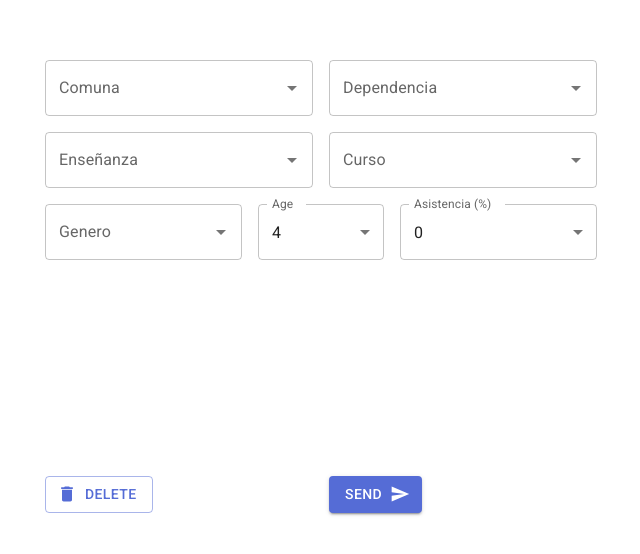
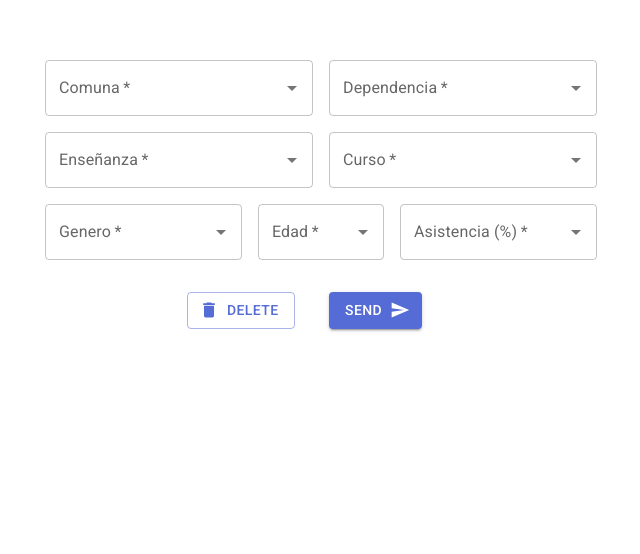
Before and after one commit to Ketbome/DataScience, a React (Vite) app in the folder PredictPage/: page / in a window 1280 px wide. Shown: the part 156-710 px from the top of the page, without its empty margins (319-959 px from the left). Built offline with nearby package versions, Linux system fonts and the light colour scheme.

Commit message:
Fix form input validation and reset button functionality

```diff
--- a/PredictPage/src/App.jsx
+++ b/PredictPage/src/App.jsx
@@ -40,15 +40,16 @@ export default function App() {
   return (
     <div className='App'>
       <Container maxWidth='sm'>
-        <Grid container spacing={2} columns={16} maxWidth={600} marginTop={25}>
+        <Grid container spacing={2} columns={16} maxWidth={600} marginTop={{marginTop: '25vh'}}>
           <Grid item xs={8}>
             <Autocomplete
               disablePortal
               id='comuna'
               options={data.comunas}
               getOptionLabel={(option) => option.name}
+              value={comuna}
               onChange={(event, newValue) => setComuna(newValue ? newValue : { id: null, name: '' })}
-              renderInput={(params) => <TextField {...params} label='Comuna' />}
+              renderInput={(params) => <TextField {...params} label='Comuna' required/>}
               required
             />
           </Grid>
@@ -58,8 +59,9 @@ export default function App() {
               id='dependencia'
               options={data.dependencia}
               getOptionLabel={(option) => option.name}
+              value={dependencia}
               onChange={(event, newValue) => setDependencia(newValue ? newValue : { id: null, name: '' })}
-              renderInput={(params) => <TextField {...params} label='Dependencia' />}
+              renderInput={(params) => <TextField {...params} label='Dependencia' required/>}
               required
             />
           </Grid>
@@ -69,11 +71,12 @@ export default function App() {
             id='enseñanza'
             options={data.enseñanza}
             getOptionLabel={(option) => option.name}
+            value={enseñanza}
             onChange={(event, newValue) => {
               setEnseñanza(newValue ? newValue : { id: null, name: '' });
               setCurso(null); // Resetea curso cuando enseñanza cambia
             }}
-            renderInput={(params) => <TextField {...params} label='Enseñanza' />}
+            renderInput={(params) => <TextField {...params} label='Enseñanza' required/>}
             required
           />
           </Grid>
@@ -85,7 +88,7 @@ export default function App() {
               getOptionLabel={(option) => option.name}
               value={curso}
               onChange={(event, newValue) => setCurso(newValue ? newValue : { id: null, name: '' })}
-              renderInput={(params) => <TextField {...params} label='Curso' />}
+              renderInput={(params) => <TextField {...params} label='Curso' required/>}
               required
             />
           </Grid>
@@ -95,57 +98,55 @@ export default function App() {
               id='genero'
               options={data.genero}
               getOptionLabel={(option) => option.name}
+              value={genero}
               onChange={(event, newValue) => setGenero(newValue ? newValue : { id: null, name: '' })}
-              renderInput={(params) => <TextField {...params} label='Genero' />}
-              required
+              renderInput={(params) => <TextField {...params} label='Genero' required/>}
             />
           </Grid>
           <Grid item xs={4}>
-            <FormControl fullWidth>
-              <InputLabel id="demo-simple-select-label">Age</InputLabel>
-              <Select
-                labelId="demo-simple-select-label"
-                id="demo-simple-select"
-                label="Age"
-                value={age}
-                onChange={handleChange}
-                required
-              >
-                {Array.from({ length: 15 }, (_, i) => i + 4).map((edad) => (
-                  <MenuItem key={edad} value={edad}>
-                    {edad}
-                  </MenuItem>
-                ))}
-              </Select>
-            </FormControl>
+          <Autocomplete
+            id="age"
+            options={Array.from({ length: 15 }, (_, i) => i + 4)}
+            getOptionLabel={(option) => option.toString()}
+            renderInput={(params) => <TextField {...params} label="Edad" required />}
+            value={age}
+            onChange={(event, newValue) => {
+              setAge(newValue);
+            }}
+          />
           </Grid>
           <Grid item xs={6}>
-            <FormControl fullWidth>
-              <InputLabel id="demo-simple-select-label">Asistencia (%)</InputLabel>
-              <Select
-                labelId="demo-simple-select-label"
-                id="demo-simple-select"
-                label="Asistencia (%)"
-                value={asistencia}
-                onChange={(event) => setAsistencia(event.target.value)}
-                required
-              >
-                {Array.from({ length: 101 }, (_, i) => i).map((porcentaje) => (
-                  <MenuItem key={porcentaje} value={porcentaje}>
-                    {porcentaje}
-                  </MenuItem>
-                ))}
-              </Select>
-            </FormControl>
+          <Autocomplete
+            id="asistencia"
+            options={Array.from({ length: 101 }, (_, i) => i)}
+            getOptionLabel={(option) => option.toString()}
+            renderInput={(params) => <TextField {...params} label="Asistencia (%)" required />}
+            value={asistencia}
+            onChange={(event, newValue) => {
+              setAsistencia(newValue);
+            }}
+          />
           </Grid>
         </Grid>
-        <Grid container spacing={2} columns={16} maxWidth={600} marginTop={25}>
-        <Grid item xs={8}>
-            <Button variant="outlined" startIcon={<DeleteIcon />}>
+        <Grid container spacing={2} columns={16} maxWidth={600} marginTop={2} justifyContent={'center'}>
+        <Grid item xs={4}>
+            <Button
+              variant="outlined"
+              startIcon={<DeleteIcon />}
+              onClick={() => {
+                setComuna(null);
+                setDependencia(null);
+                setGenero(null);
+                setEnseñanza(null);
+                setCurso(null);
+                setAge(null);
+                setAsistencia(null);
+              }}
+            >
               Delete
             </Button>
           </Grid>
-          <Grid item xs={8}>
+          <Grid item xs={4}>
           <Button variant="contained" endIcon={<SendIcon />}>
               Send
             </Button>
--- a/PredictPage/src/store.jsx
+++ b/PredictPage/src/store.jsx
@@ -1,13 +1,13 @@
 import { create } from 'zustand'
 
 const useStore = create((set) => ({
-    comuna: { id: null, name: '' },
-    dependencia: { id: null, name: '' },
-    enseñanza: { id: null, name: '' },
-    curso: { id: null, name: '' },
-    genero: { id: null, name: '' },
-    age: 4,
-    asistencia: 0,
+    comuna: null,
+    dependencia: null,
+    enseñanza: null,
+    curso: null,
+    genero: null,
+    age: null,
+    asistencia: null,
     cursos: [],
     setComuna: (comuna) => set({ comuna }),
     setDependencia: (dependencia) => set({ dependencia }),
```
